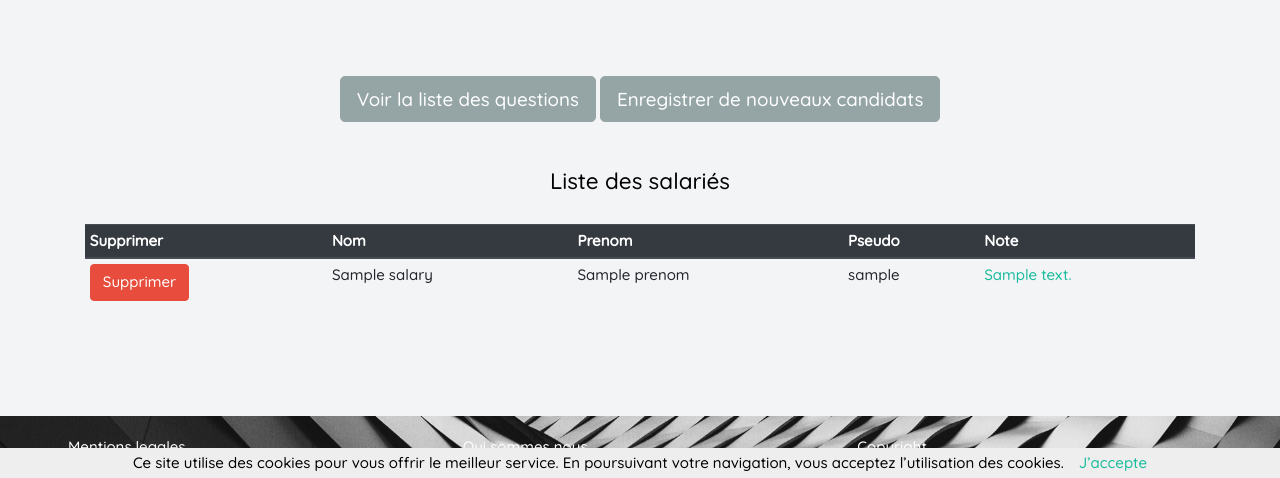
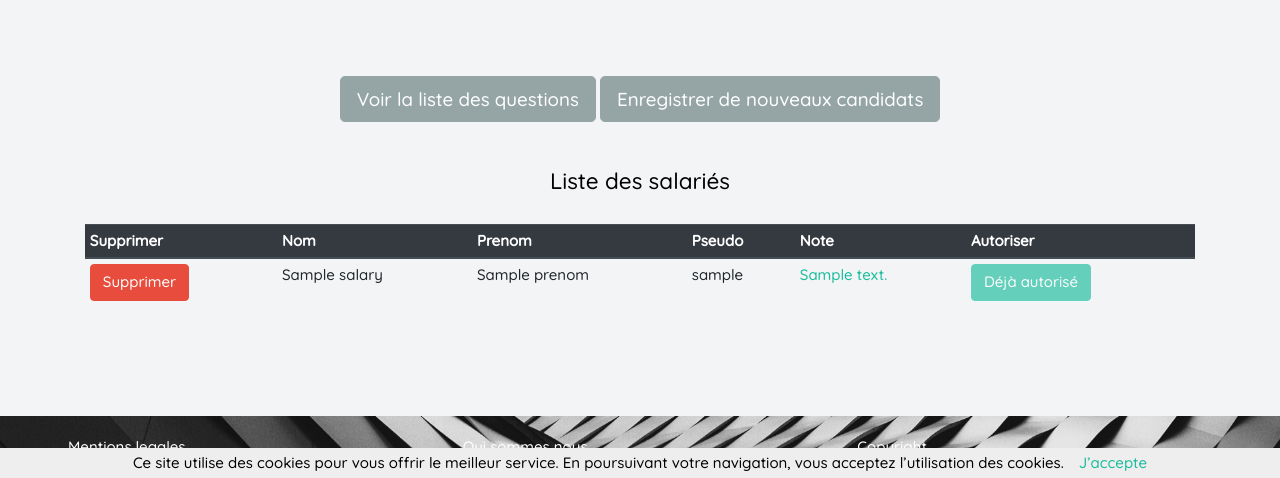
Before and after one commit to Agaroud/qcm, a Symfony app: template templates/qcm/admin.html.twig in a window 1280 px wide. Shown: the part 322-800 px from the top of the page. Run offline with Twig, Linux system fonts and the light colour scheme; the template is opened without the code that fills it: most values are stand-ins (such as "Sample title", 1, 10 or a date in 2020); some libraries are stand-ins or nearby versions.

Commit message:
add userchecker for logging  new condition

```diff
--- a/templates/qcm/admin.html.twig
+++ b/templates/qcm/admin.html.twig
@@ -29,7 +29,7 @@
                 <th scope="col">Email</th>#}
                 <th scope="col">Pseudo</th>
                 <th scope="col">Note</th>
-
+                <th scope="col">Autoriser</th>
             </tr>
         </thead>
         <tbody>
@@ -57,7 +57,20 @@
                 <td data-title="Note" >
                     <a href="{{ path('employe_scores', { 'idUser': salarie.id , 'firstNameUser' : salarie.prenom , 'nameUser' : salarie.nom}) }}">{{ salarie.derniereNote }}</a>
                 </td>
+                {% if not salarie.enabled %}
+                    <td data-title="Autoriser" >
+                        <form action="{{ path('user_enable', { 'id': salarie.id }) }}" method="POST" class="update-button-form">
+                        <input name="_method" value="ENABLE" type="hidden">
+                        <button type="submit" class="btn btn-success">Autoriser</button>
+                        </form>
+                    </td>
+                {% else %}
+                    <td data-title="Autoriser" >
 
+                        <button type="button" class="btn btn-success" disabled>Déjà autorisé</button>
+
+                    </td>
+                {% endif %}
 
             </tr>
         {% endfor %}
```
Also changed, not shown: src/Controller/AdminController.php (+10 -0 lines), src/Entity/User.php (+15 -0 lines), src/Repository/UserRepository.php (+15 -0 lines), 1 other file.
